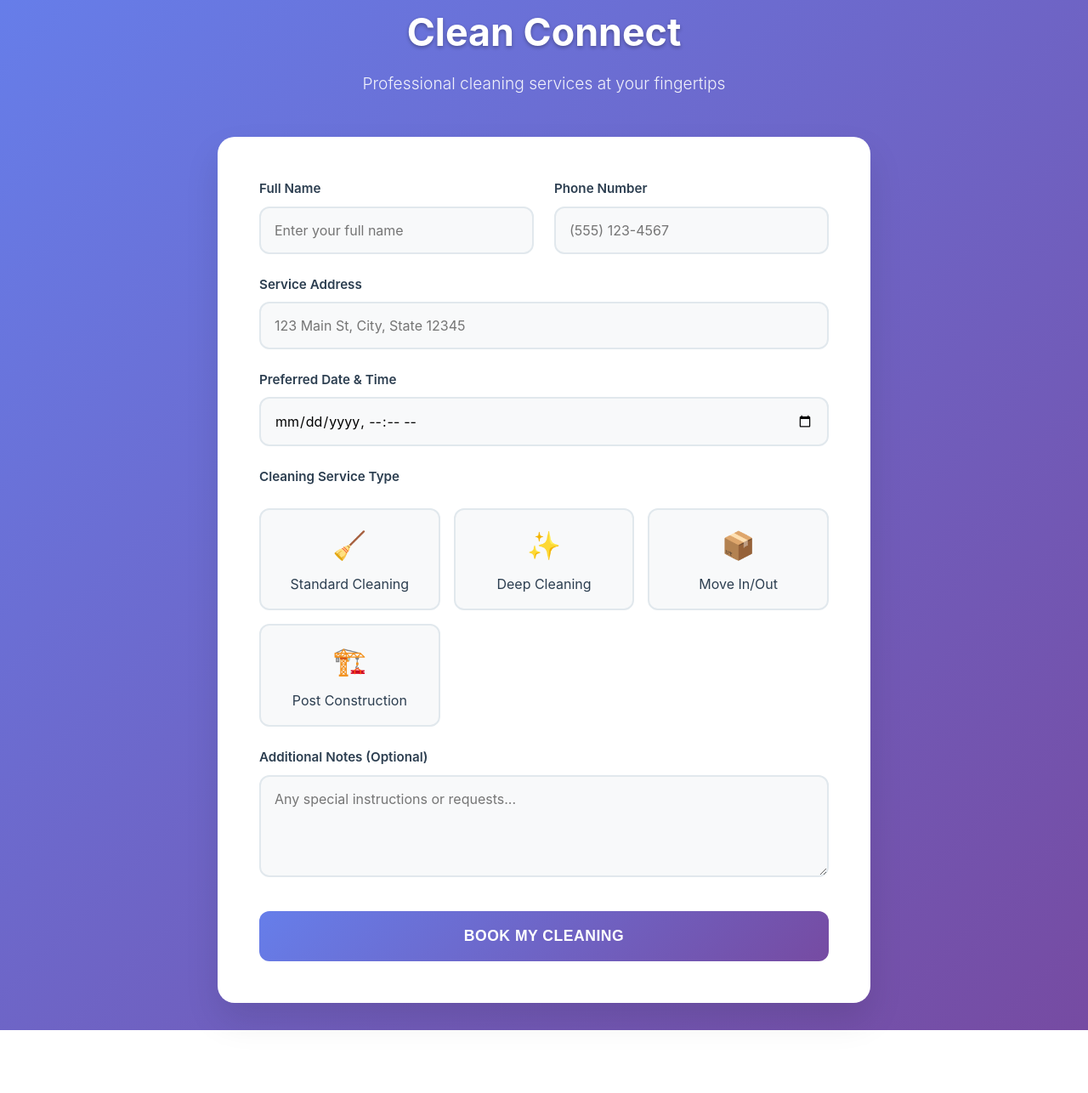
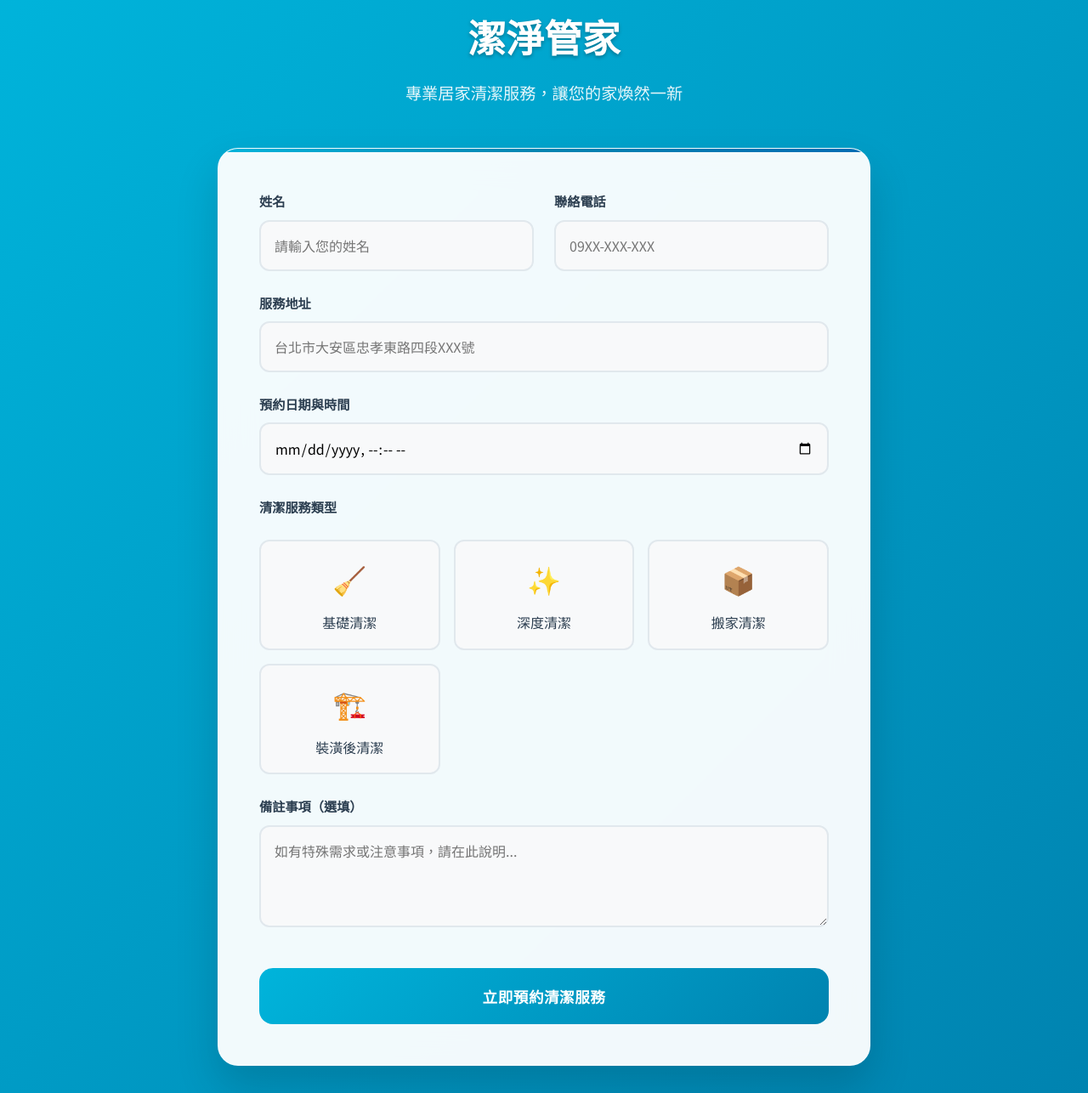
Before and after one commit to 3ummer/clean-connect, a React app in the folder frontend/: page / in a window 1280 px wide. Shown: the part 29-1315 px from the top of the page at 85% size. Before the commit the page ends 1241 px from the top, so only its background shows below. Built offline with nearby package versions, Linux system fonts and the light colour scheme.

Commit message:
redesign

```diff
--- a/frontend/index.html
+++ b/frontend/index.html
@@ -1,10 +1,13 @@
 <!DOCTYPE html>
-<html lang="en">
+<html lang="zh-TW">
 <head>
   <meta charset="UTF-8">
   <meta name="viewport" content="width=device-width, initial-scale=1.0">
-  <title>Clean Connect - Professional Cleaning Services</title>
-  <meta name="description" content="Book professional cleaning services with Clean Connect. Standard, deep cleaning, move-in/out, and post-construction cleaning available.">
+  <title>潔淨管家 - 專業居家清潔服務</title>
+  <meta name="description" content="潔淨管家提供專業居家清潔服務，包括基礎清潔、深度清潔、搬家清潔與裝潢後清潔。立即預約，讓您的家煥然一新。">
+  <link rel="preconnect" href="https://fonts.googleapis.com">
+  <link rel="preconnect" href="https://fonts.gstatic.com" crossorigin>
+  <link href="https://fonts.googleapis.com/css2?family=Noto+Sans+TC:wght@300;400;500;600;700&display=swap" rel="stylesheet">
 </head>
 <body>
   <div id="root"></div>
--- a/frontend/main.js
+++ b/frontend/main.js
@@ -11,10 +11,10 @@ const App = () => {
   const [isLoading, setIsLoading] = useState(false);
 
   const serviceTypes = [
-    { value: 'standard', label: 'Standard Cleaning', icon: '🧹' },
-    { value: 'deep', label: 'Deep Cleaning', icon: '✨' },
-    { value: 'move-in', label: 'Move In/Out', icon: '📦' },
-    { value: 'post-construction', label: 'Post Construction', icon: '🏗️' }
+    { value: 'standard', label: '基礎清潔', icon: '🧹' },
+    { value: 'deep', label: '深度清潔', icon: '✨' },
+    { value: 'move-in', label: '搬家清潔', icon: '📦' },
+    { value: 'post-construction', label: '裝潢後清潔', icon: '🏗️' }
   ];
 
   const handleChange = e => {
@@ -34,8 +34,8 @@ const App = () => {
     setMessage('');
 
     try {
-      // Use environment variable or fallback to relative URL for local dev
-      const API_BASE_URL = process.env.REACT_APP_API_URL || '/api';
+      // Use /api which gets rewritten to Cloud Run by Firebase hosting
+      const API_BASE_URL = '/api';
       console.log('🌐 API_BASE_URL:', API_BASE_URL);
 
       const requestUrl = `${API_BASE_URL}/bookings`;
@@ -63,7 +63,7 @@ const App = () => {
       console.error('❌ Error in handleSubmit:', error);
       console.error('❌ Error message:', error.message);
       console.error('❌ Error stack:', error.stack);
-      setMessage('Error submitting booking. Please try again.');
+      setMessage('提交預約時發生錯誤，請稍後再試。');
     } finally {
       console.log('🏁 Form submission finished, setting loading to false');
       setIsLoading(false);
@@ -73,54 +73,54 @@ const App = () => {
   return (
     <div className="container">
       <header className="header">
-        <h1>Clean Connect</h1>
-        <p>Professional cleaning services at your fingertips</p>
+        <h1>潔淨管家</h1>
+        <p>專業居家清潔服務，讓您的家煥然一新</p>
       </header>
 
       <div className="form-card">
         <form onSubmit={handleSubmit} className="booking-form">
           <div className="form-row">
             <div className="form-group">
-              <label className="form-label">Full Name</label>
+              <label className="form-label">姓名</label>
               <input
                 type="text"
                 name="name"
                 value={form.name}
                 onChange={handleChange}
                 className="form-input"
-                placeholder="Enter your full name"
+                placeholder="請輸入您的姓名"
                 required
               />
             </div>
             <div className="form-group">
-              <label className="form-label">Phone Number</label>
+              <label className="form-label">聯絡電話</label>
               <input
                 type="tel"
                 name="phone"
                 value={form.phone}
                 onChange={handleChange}
                 className="form-input"
-                placeholder="(555) 123-4567"
+                placeholder="09XX-XXX-XXX"
                 required
               />
             </div>
           </div>
 
           <div className="form-group">
-            <label className="form-label">Service Address</label>
+            <label className="form-label">服務地址</label>
             <input
               type="text"
               name="address"
               value={form.address}
               onChange={handleChange}
               className="form-input"
-              placeholder="123 Main St, City, State 12345"
+              placeholder="台北市大安區忠孝東路四段XXX號"
               required
             />
           </div>
 
           <div className="form-group">
-            <label className="form-label">Preferred Date & Time</label>
+            <label className="form-label">預約日期與時間</label>
             <input
               type="datetime-local"
               name="dateTime"
@@ -132,7 +132,7 @@ const App = () => {
           </div>
 
           <div className="form-group">
-            <label className="form-label">Cleaning Service Type</label>
+            <label className="form-label">清潔服務類型</label>
             <div className="service-types">
               {serviceTypes.map(service => (
                 <div
@@ -148,13 +148,13 @@ const App = () => {
           </div>
 
           <div className="form-group">
-            <label className="form-label">Additional Notes (Optional)</label>
+            <label className="form-label">備註事項（選填）</label>
             <textarea
               name="notes"
               value={form.notes}
               onChange={handleChange}
               className="form-textarea"
-              placeholder="Any special instructions or requests..."
+              placeholder="如有特殊需求或注意事項，請在此說明..."
             />
           </div>
 
@@ -163,12 +163,12 @@ const App = () => {
             className={`submit-btn ${isLoading ? 'loading' : ''}`}
             disabled={isLoading}
           >
-            {isLoading ? 'Booking...' : 'Book My Cleaning'}
+            {isLoading ? '預約中...' : '立即預約清潔服務'}
           </button>
         </form>
 
         {message && (
-          <div className={`message ${message.includes('Error') ? 'error' : 'success'}`}>
+          <div className={`message ${message.includes('錯誤') || message.includes('Error') ? 'error' : 'success'}`}>
             {message}
           </div>
         )}
--- a/frontend/styles.css
+++ b/frontend/styles.css
@@ -6,10 +6,10 @@
 }
 
 body {
-  font-family: -apple-system, BlinkMacSystemFont, 'Segoe UI', 'Roboto', 'Oxygen', 'Ubuntu', 'Cantarell', sans-serif;
-  line-height: 1.6;
+  font-family: 'Noto Sans TC', 'Microsoft JhengHei', '微軟正黑體', -apple-system, BlinkMacSystemFont, 'Segoe UI', sans-serif;
+  line-height: 1.8;
   color: #2c3e50;
-  background: linear-gradient(135deg, #667eea 0%, #764ba2 100%);
+  background: linear-gradient(135deg, #00b4db 0%, #0083b0 100%);
   min-height: 100vh;
 }
 
@@ -46,12 +46,24 @@ body {
 
 /* Form Card */
 .form-card {
-  background: white;
-  border-radius: 20px;
+  background: rgba(255, 255, 255, 0.95);
+  border-radius: 24px;
   padding: 3rem;
-  box-shadow: 0 20px 40px rgba(0,0,0,0.1);
-  backdrop-filter: blur(10px);
-  border: 1px solid rgba(255,255,255,0.2);
+  box-shadow: 0 25px 50px rgba(0,0,0,0.15);
+  backdrop-filter: blur(20px);
+  border: 1px solid rgba(255,255,255,0.3);
+  position: relative;
+  overflow: hidden;
+}
+
+.form-card::before {
+  content: '';
+  position: absolute;
+  top: 0;
+  left: 0;
+  right: 0;
+  height: 4px;
+  background: linear-gradient(90deg, #00b4db, #0083b0, #006bb3);
 }
 
 /* Form */
@@ -84,9 +96,9 @@ body {
 
 .form-input:focus, .form-select:focus, .form-textarea:focus {
   outline: none;
-  border-color: #667eea;
+  border-color: #00b4db;
   background: white;
-  box-shadow: 0 0 0 4px rgba(102, 126, 234, 0.1);
+  box-shadow: 0 0 0 4px rgba(0, 180, 219, 0.1);
   transform: translateY(-2px);
 }
 
@@ -110,23 +122,39 @@ body {
 
 /* Submit button */
 .submit-btn {
-  background: linear-gradient(135deg, #667eea 0%, #764ba2 100%);
+  background: linear-gradient(135deg, #00b4db 0%, #0083b0 100%);
   color: white;
   border: none;
-  padding: 1.2rem 2rem;
-  border-radius: 12px;
+  padding: 1.3rem 2.5rem;
+  border-radius: 16px;
   font-size: 1.1rem;
   font-weight: 600;
   cursor: pointer;
   transition: all 0.3s ease;
-  margin-top: 1rem;
-  text-transform: uppercase;
+  margin-top: 1.5rem;
   letter-spacing: 0.5px;
+  position: relative;
+  overflow: hidden;
+}
+
+.submit-btn::before {
+  content: '';
+  position: absolute;
+  top: 0;
+  left: -100%;
+  width: 100%;
+  height: 100%;
+  background: linear-gradient(90deg, transparent, rgba(255,255,255,0.2), transparent);
+  transition: left 0.5s;
+}
+
+.submit-btn:hover::before {
+  left: 100%;
 }
 
 .submit-btn:hover {
   transform: translateY(-3px);
-  box-shadow: 0 10px 25px rgba(102, 126, 234, 0.4);
+  box-shadow: 0 15px 35px rgba(0, 180, 219, 0.4);
 }
 
 .submit-btn:active {
@@ -174,15 +202,19 @@ body {
 }
 
 .service-type:hover {
-  border-color: #667eea;
-  background: rgba(102, 126, 234, 0.05);
+  border-color: #00b4db;
+  background: rgba(0, 180, 219, 0.05);
+  transform: translateY(-2px);
+  box-shadow: 0 5px 15px rgba(0, 180, 219, 0.2);
 }
 
 .service-type.selected {
-  border-color: #667eea;
-  background: rgba(102, 126, 234, 0.1);
-  color: #667eea;
+  border-color: #00b4db;
+  background: rgba(0, 180, 219, 0.1);
+  color: #0083b0;
   font-weight: 600;
+  transform: translateY(-2px);
+  box-shadow: 0 5px 15px rgba(0, 180, 219, 0.3);
 }
 
 /* Icons */
```
Also changed, not shown: 1 other file.
